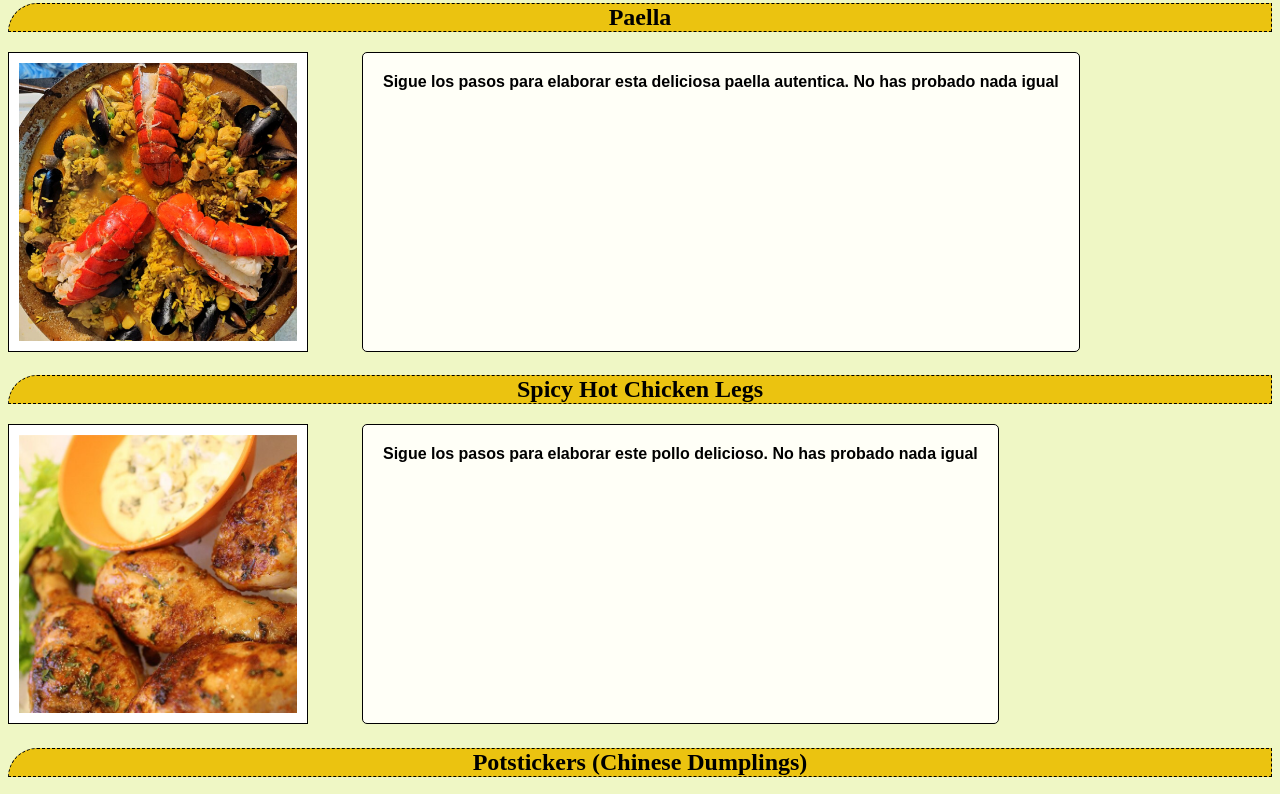
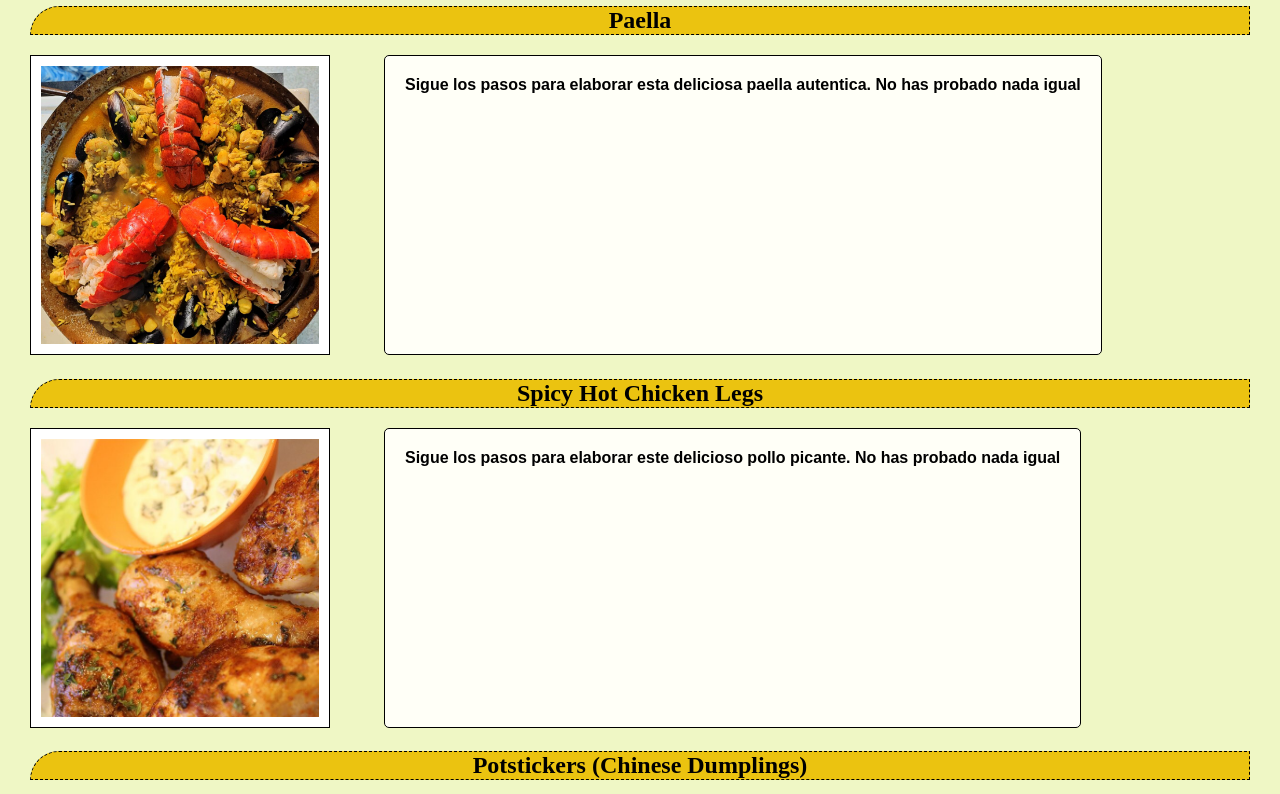
Before and after one commit to wolfmaster/recetas, a plain HTML site: page index.html in a window 1280 px wide. Shown: the part 98-892 px from the top of the page. Drawn offline with Linux system fonts and the light colour scheme.

Commit message:
tamaño cajas

```diff
--- a/estilo1.css
+++ b/estilo1.css
@@ -3,6 +3,7 @@
 
 body {
     background-color:rgb(239, 247, 197);
+    margin: 30px;
 }
 
 h1 {
@@ -31,6 +32,9 @@ a {
     text-decoration-line: none;
     text-align: center;
 }
+
+
+
 
 .textocaja {
 
--- a/index.html
+++ b/index.html
@@ -22,7 +22,7 @@
     <div>
 
     <a href="spicychicken.html"><img class="imgrecetas" src="images/spicychicken.jpeg"></a>
-    <p class="textocaja">Sigue los pasos para elaborar este pollo delicioso. No has probado nada igual</p>
+    <p class="textocaja">Sigue los pasos para elaborar este delicioso pollo picante. No has probado nada igual</p>
 
     </div>
 
```
